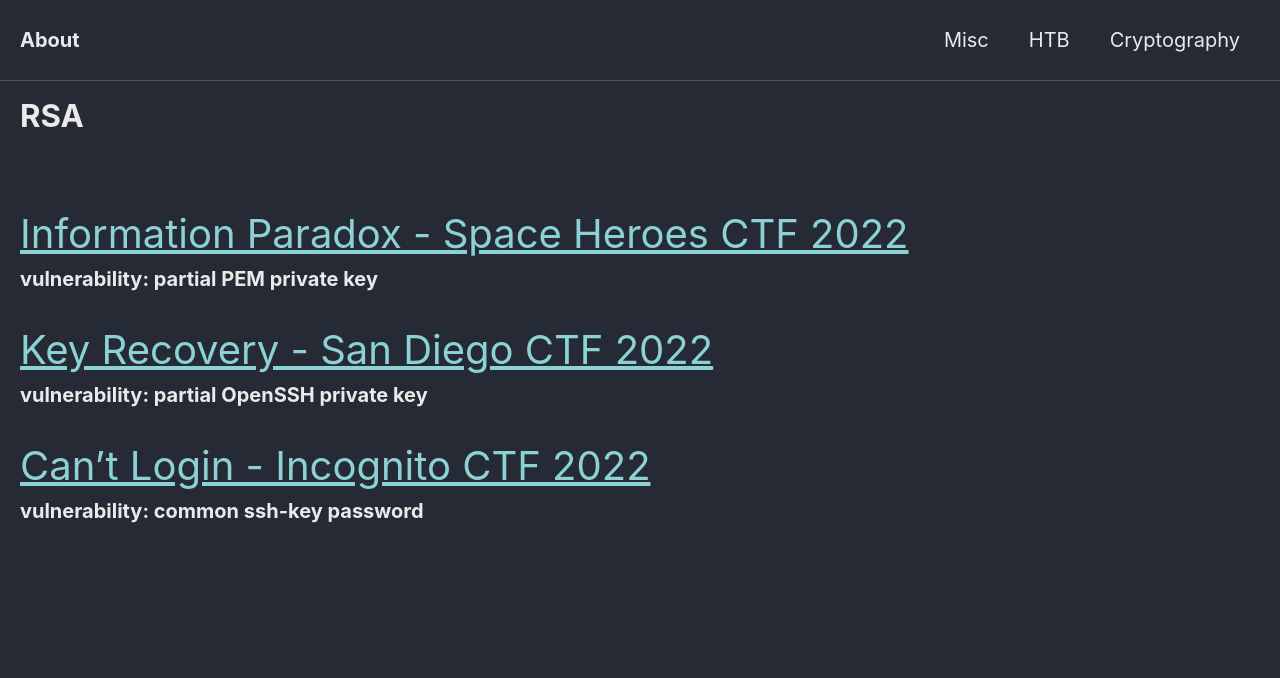
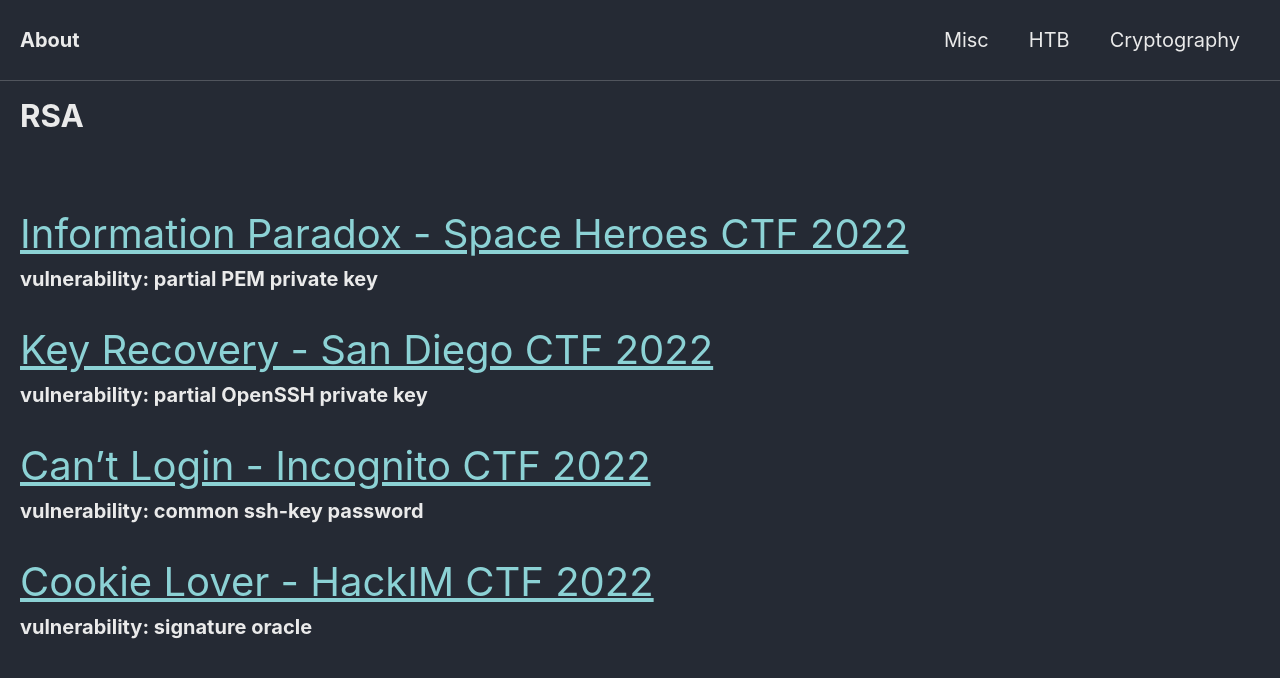
Before and after one commit to Connor-McCartney/Connor-McCartney.github.io, a Jekyll site: the page built from _pages/cryptography/rsa/rsa.md, in a window 1280 px wide. Shown: the top 678 px of the page. Built offline with Jekyll 4.4.1, drawn with Linux system fonts in a browser that asks for light colours; cached includes are drawn as plain includes.

Commit message:
Update rsa.md

```diff
--- a/_pages/cryptography/rsa/rsa.md
+++ b/_pages/cryptography/rsa/rsa.md
@@ -15,3 +15,7 @@ __vulnerability: partial OpenSSH private key__
 
 <span style="font-size:2em;">   [Can't Login - Incognito CTF 2022](/cryptography/rsa/can't-login-ICTF-2022)       </span> <br>
 __vulnerability: common ssh-key password__
+
+
+<span style="font-size:2em;">   [Cookie Lover - HackIM CTF 2022](/cryptography/rsa/cookie-lover-hackim-2022)       </span> <br>
+__vulnerability: signature oracle__
```
